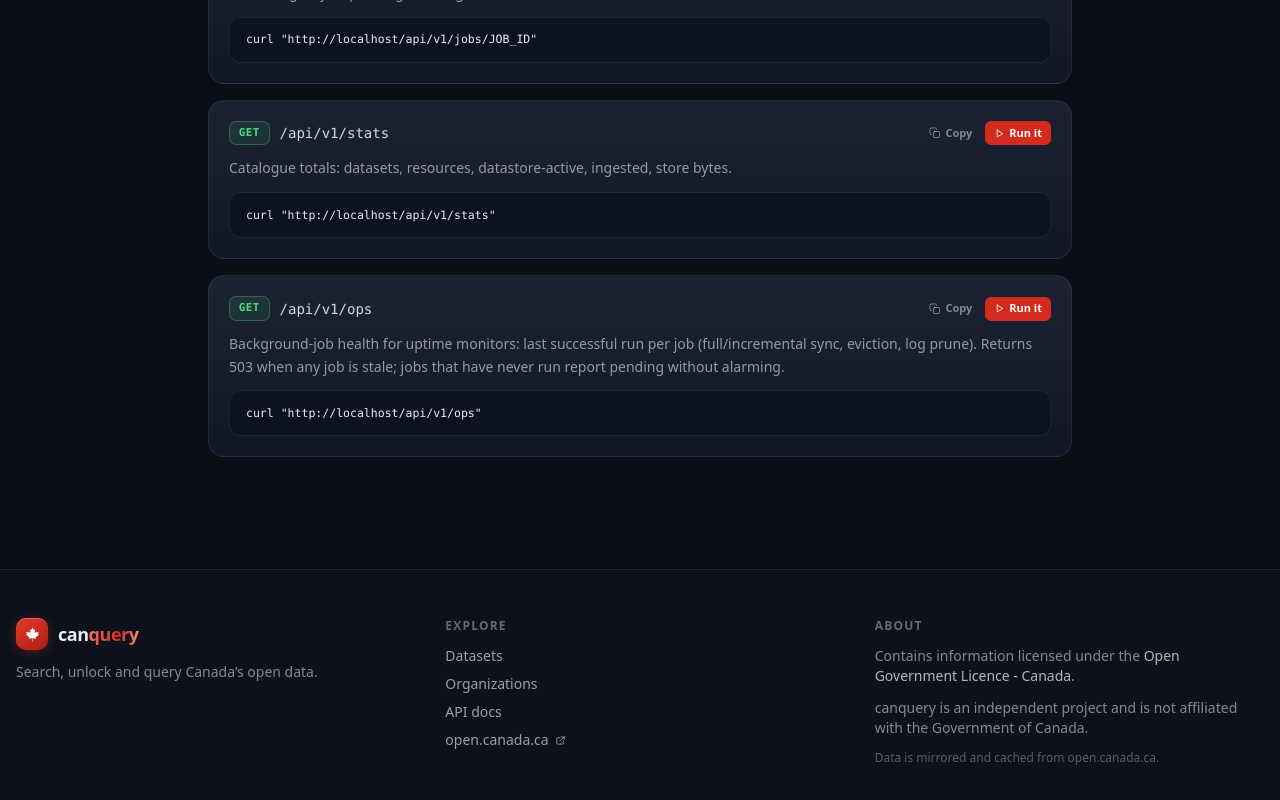
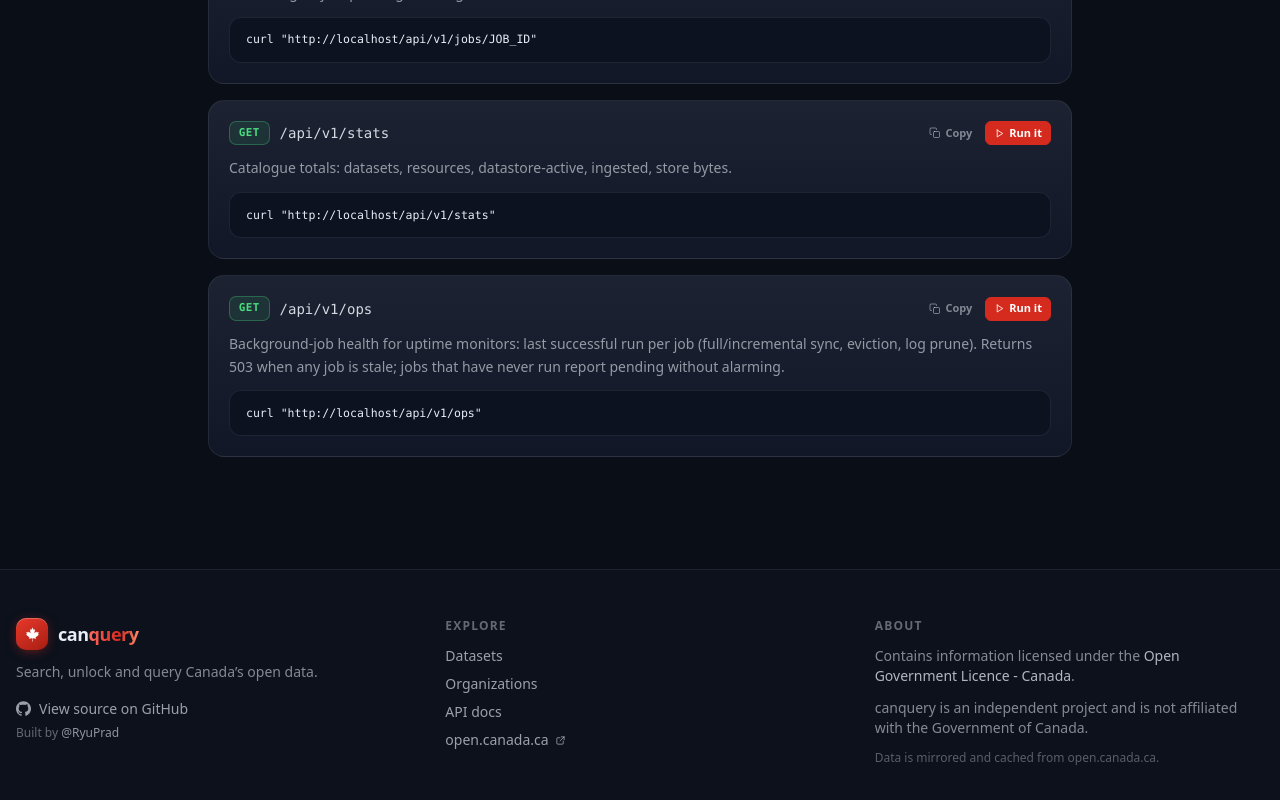
Before and after one commit to RyuPrad/canquery, a React (Vite) app in the folder client/: page /docs in a window 1280 px wide. Shown: the part 2072-2872 px from the top of the page. Built offline with nearby package versions, Linux system fonts and the light colour scheme; no server answers.

Commit message:
Add GitHub source + author links to the footer and README

```diff
--- a/client/src/components/Footer.jsx
+++ b/client/src/components/Footer.jsx
@@ -1,6 +1,9 @@
 import { Link } from 'react-router-dom';
 import { useLang } from '../i18n.jsx';
-import { MapleLeaf, ExternalIcon } from './Icons.jsx';
+import { MapleLeaf, ExternalIcon, GithubIcon } from './Icons.jsx';
+
+const REPO_URL = 'https://github.com/RyuPrad/canquery';
+const PROFILE_URL = 'https://github.com/RyuPrad';
 
 export default function Footer() {
   const { t } = useLang();
@@ -17,6 +20,28 @@
             </span>
           </div>
           <p className="text-sm text-base-content/55 max-w-xs">{t('footer.tag')}</p>
+          <div className="space-y-1.5 pt-1">
+            <a
+              href={REPO_URL}
+              target="_blank"
+              rel="noreferrer"
+              className="inline-flex items-center gap-2 text-sm text-base-content/65 hover:text-base-content transition-colors"
+            >
+              <GithubIcon size={15} />
+              {t('footer.source')}
+            </a>
+            <p className="text-xs text-base-content/40">
+              {t('footer.built_by')}{' '}
+              <a
+                href={PROFILE_URL}
+                target="_blank"
+                rel="noreferrer"
+                className="link link-hover text-base-content/60"
+              >
+                @RyuPrad
+              </a>
+            </p>
+          </div>
         </div>
         <div className="space-y-3">
           <div className="text-xs font-semibold uppercase tracking-widest text-base-content/40">
--- a/client/src/components/Icons.jsx
+++ b/client/src/components/Icons.jsx
@@ -32,6 +32,22 @@
       aria-hidden="true"
     >
       <path d="M4890 4430l-45-863a95 95 0 0 1 111-98l859 151-116-320a65 65 0 0 1 20-73l941-762-212-99a65 65 0 0 1-34-79l186-572-542 115a65 65 0 0 1-73-38l-105-247-423 454a65 65 0 0 1-111-57l204-1052-327 189a65 65 0 0 1-91-27l-332-652-332 652a65 65 0 0 1-91 27l-327-189 204 1052a65 65 0 0 1-111 57l-423-454-105 247a65 65 0 0 1-73 38l-542-115 186 572a65 65 0 0 1-34 79l-212 99 941 762a65 65 0 0 1 20 73l-116 320 859-151a95 95 0 0 1 111 98l-45 863z" />
+    </svg>
+  );
+}
+
+// GitHub mark (brand logo, conventionally filled).
+export function GithubIcon({ size = 16, className = '' }) {
+  return (
+    <svg
+      width={size}
+      height={size}
+      viewBox="0 0 24 24"
+      fill="currentColor"
+      className={className}
+      aria-hidden="true"
+    >
+      <path d="M12 .297c-6.63 0-12 5.373-12 12 0 5.303 3.438 9.8 8.205 11.385.6.113.82-.258.82-.577 0-.285-.01-1.04-.015-2.04-3.338.724-4.042-1.61-4.042-1.61C4.422 18.07 3.633 17.7 3.633 17.7c-1.087-.744.084-.729.084-.729 1.205.084 1.838 1.236 1.838 1.236 1.07 1.835 2.809 1.305 3.495.998.108-.776.417-1.305.76-1.605-2.665-.3-5.466-1.332-5.466-5.93 0-1.31.465-2.38 1.235-3.22-.135-.303-.54-1.523.105-3.176 0 0 1.005-.322 3.3 1.23.96-.267 1.98-.399 3-.405 1.02.006 2.04.138 3 .405 2.28-1.552 3.285-1.23 3.285-1.23.645 1.653.24 2.873.12 3.176.765.84 1.23 1.91 1.23 3.22 0 4.61-2.805 5.625-5.475 5.92.42.36.81 1.096.81 2.22 0 1.606-.015 2.896-.015 3.286 0 .315.21.69.825.57C20.565 22.092 24 17.592 24 12.297c0-6.627-5.373-12-12-12" />
     </svg>
   );
 }
--- a/client/src/i18n.jsx
+++ b/client/src/i18n.jsx
@@ -90,6 +90,8 @@
     'footer.tag': 'Search, unlock and query Canada’s open data.',
     'footer.explore': 'Explore',
     'footer.about': 'About',
+    'footer.source': 'View source on GitHub',
+    'footer.built_by': 'Built by',
     'resource.rows': 'rows',
     'resource.page': 'Page',
     'resource.prev': 'Previous page',
@@ -218,6 +220,8 @@
     'footer.tag': 'Cherchez, déverrouillez et interrogez les données ouvertes du Canada.',
     'footer.explore': 'Explorer',
     'footer.about': 'À propos',
+    'footer.source': 'Code source sur GitHub',
+    'footer.built_by': 'Développé par',
     'resource.rows': 'lignes',
     'resource.page': 'Page',
     'resource.prev': 'Page précédente',
```
Also changed, not shown: 1 other file (tests, documents, lock files or other folders).
